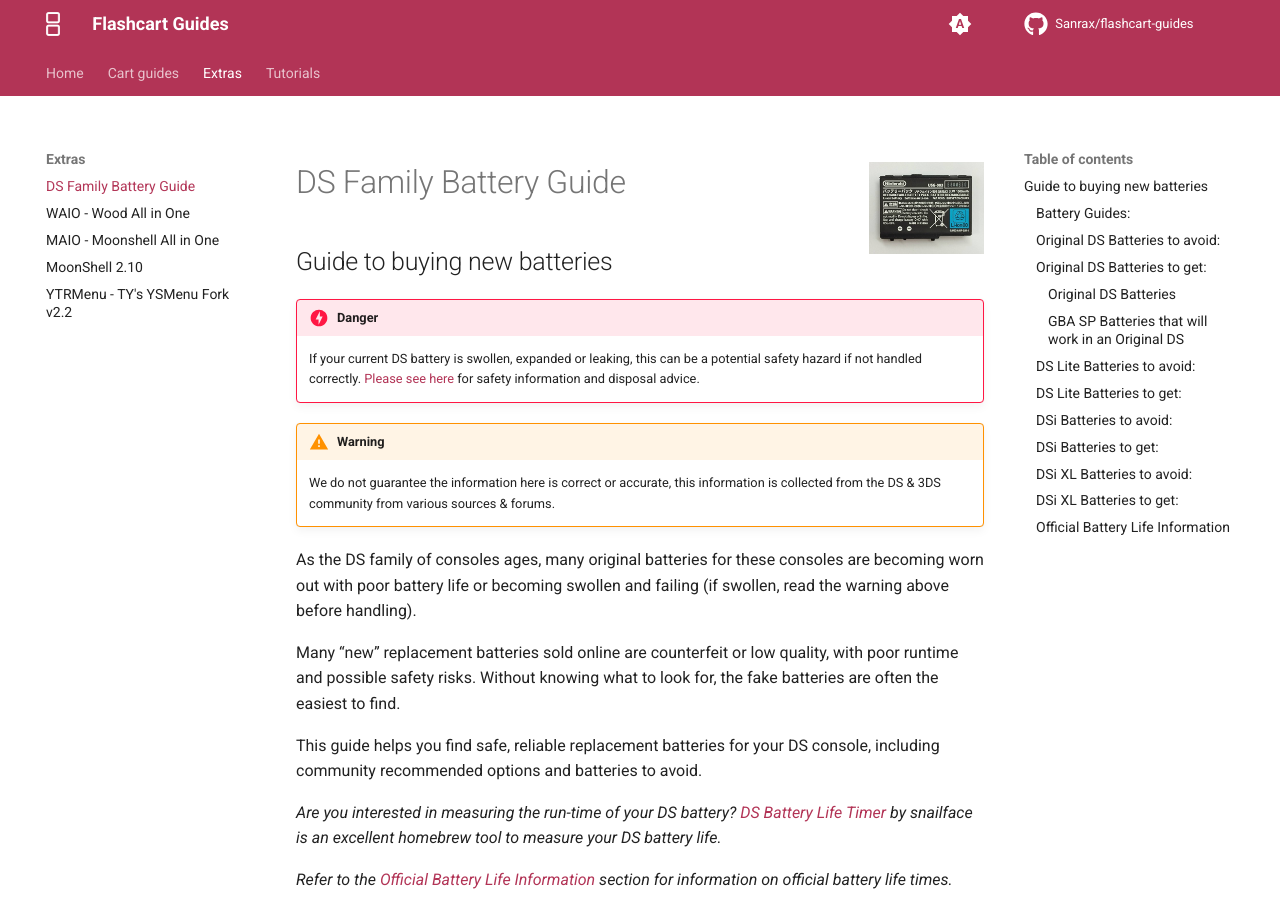
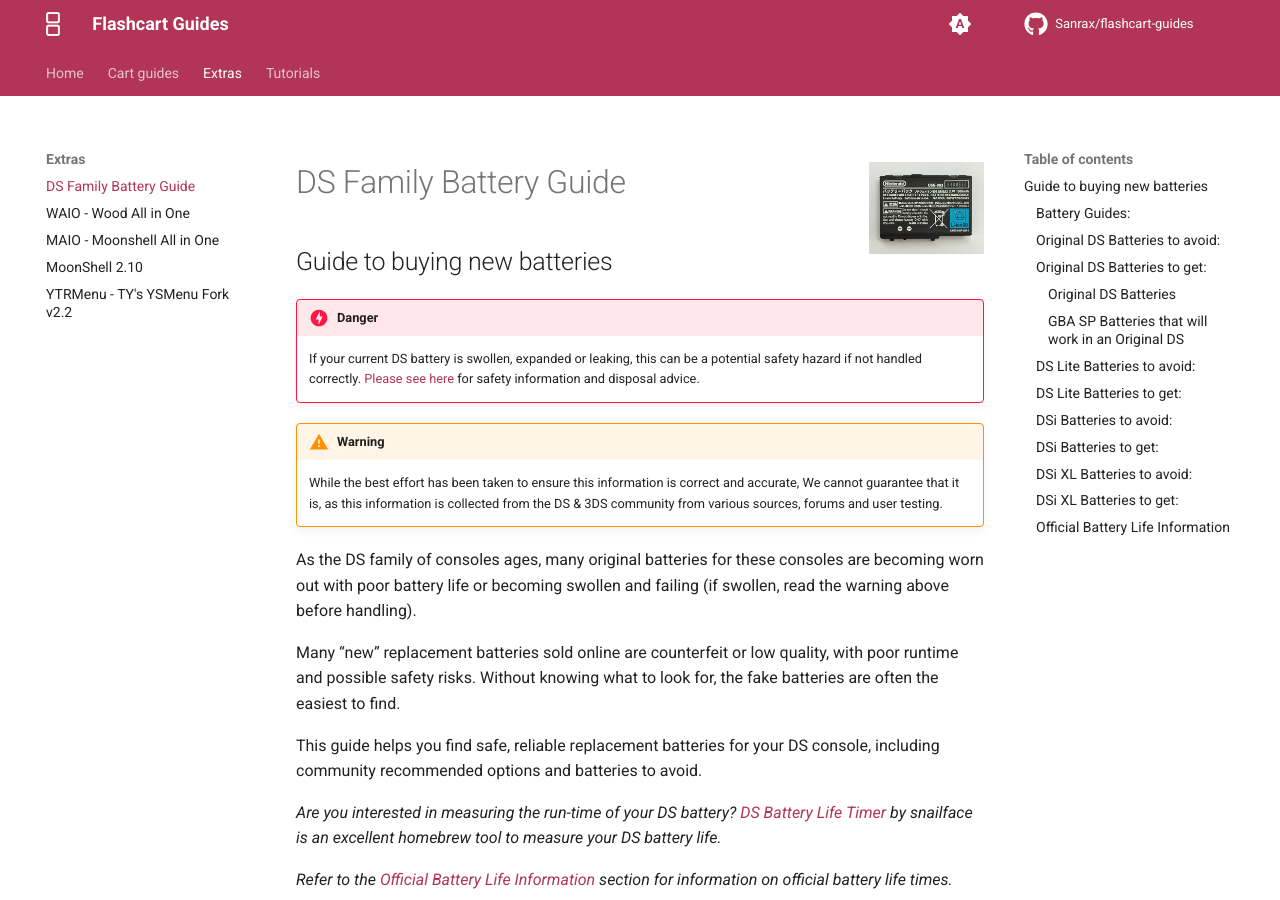
Before and after one commit to Sanrax/flashcart-guides, an MkDocs documentation site: the page built from docs/extras/battery.md, in a window 1280 px wide and 900 px high. Built offline with MkDocs 1.6.1 and Material for MkDocs 9.7.7, drawn with Linux system fonts in a browser that asks for light colours; comment, search, counter and statistics services are not loaded.

Commit message:
Clarify accuracy disclaimer for battery information
Reworded disclaimer about information accuracy

```diff
--- a/docs/extras/battery.md
+++ b/docs/extras/battery.md
@@ -12,7 +12,7 @@
 
 !!! warning
 
-    We do not guarantee the information here is correct or accurate, this information is collected from the DS & 3DS community from various sources & forums.
+    While the best effort has been taken to ensure this information is correct and accurate, We cannot guarantee that it is, as this information is collected from the DS & 3DS community from various sources, forums and user testing.
 
 As the DS family of consoles ages, many original batteries for these consoles are becoming worn out with poor battery life or becoming swollen and failing (if swollen, read the warning above before handling).
 
```
